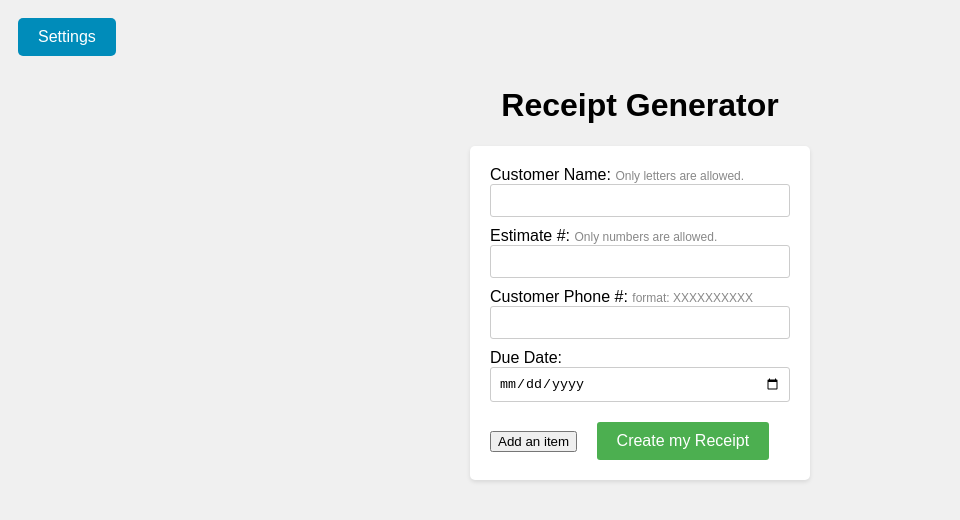
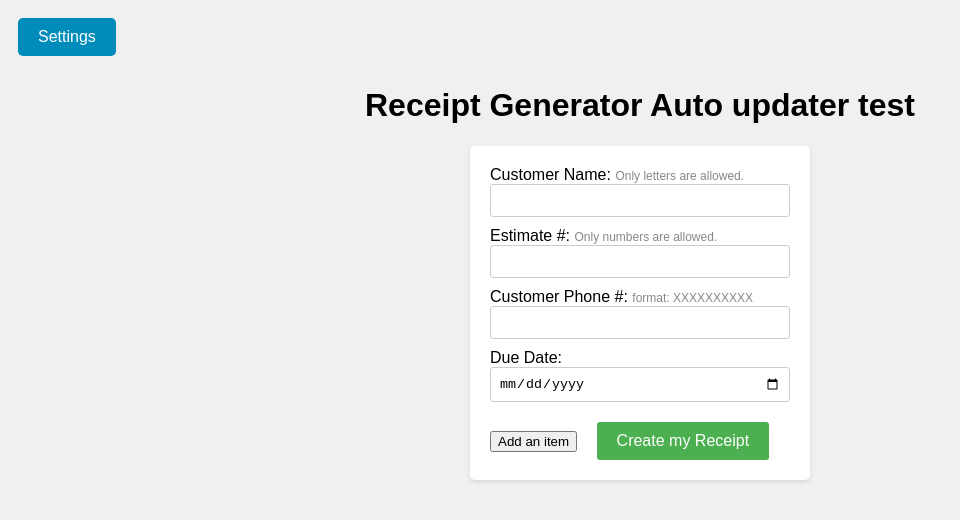
Before and after one commit to g-landi/Venucci-Jewelers, an Electron app: page public/index.html in a window 1280 px wide. Shown: the whole page, without its empty margins (0-960 px from the left). Drawn offline with Linux system fonts and the light colour scheme; no server answers.

Commit message:
Test auto updater

```diff
--- a/public/index.html
+++ b/public/index.html
@@ -16,7 +16,7 @@
 
 
     <div id="receiptGeneratorContainer">
-        <h1>Receipt Generator</h1>
+        <h1>Receipt Generator Auto updater test</h1>
         <div id="update-message"></div>
 
 
```
Also changed, not shown: package.json (+5 -4 lines), 1 other file.
